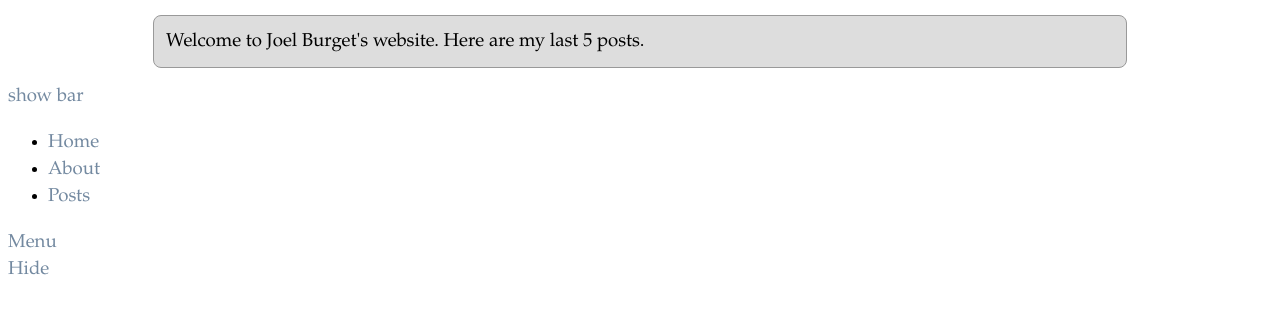
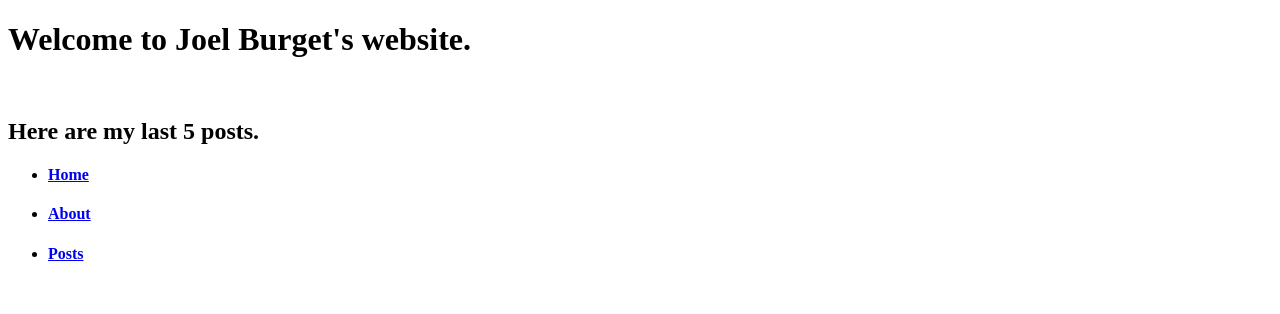
Before and after one commit to joelburget/formative, a Django app: template templates/homepage.html in a window 1280 px wide. Shown: the top 314 px of the page. Run offline with Django 3.2, Linux system fonts and the light colour scheme; the template is opened without the code that fills it, so the values that code supplies are empty; some libraries are stand-ins or nearby versions.

Commit message:
Awesome changes. Looks so much better now.

```diff
--- a/templates/base.html
+++ b/templates/base.html
@@ -2,86 +2,32 @@
 <html lang="en">
 <head>
 	<meta charset="utf-8">
+  <link rel="stylesheet" type="text/css" href="/media/css/base.css" />
 	<title>{% block title %}{{ title }}{% endblock %}</title>
 	<!--[if IE]>
 		<script src="http://html5shiv.googlecode.com/svn/trunk/html5.js"></script>
 	<![endif]-->
 	{% block header %}{% endblock %}
-	<link rel="stylesheet" type="text/css" media="screen, projection" href="/media/css/footerstyle.css"
 </head>
 <body>
+	<div id="all-but-nav">
   {% block content %}{{ content }}{% endblock %}
-	<div id="showbutton">
-		<span class="showbar"><a href="#">show bar</a></span>
 	</div>
-	<footer>
-		<div class="quickmenu">
+  <nav>
     <ul>
+      <h4>
       <li><a href="../">Home</a></li>
+      </h4>
+      <h4>
       <li><a href="../about/">About</a></li>
+      </h4>
+      <h4>
       <li><a href="../posts/">Posts</a></li>
+      </h4>
     </ul>
-		</div>
-		<div class="footerleft">
-		  <span class="menu_title">
-			<a class="menutitle" href="#">Menu</a>
-		  </span>
-		</div>
-
-		<div class="footerright">
-		  <span class="hidemenu">
-		  <a href="#">Hide</a>
-		  </span>
-		</div>
-	</footer>
+  </nav>
 <script type="text/javascript" src="http://ajax.googleapis.com/ajax/libs/jquery/1.4.2/jquery.min.js"></script>
 {% block script %}{% endblock %}
-<script>
-	(function($) {
-	//Following code is for the menu
-	$(".menu_title a").click(function(event) {
-        if ($(".quickmenu").css("display") == "none") {
-            $(".quickmenu").fadeIn("fast");
-        }
-        else {
-            $(".quickmenu").fadeOut("fast");
-        }
-        return false;
-    });
-    $(".quickmenu a").click(function() {
-    	$(this).parent().parent().parent().addClass("dontclose");
-    })
-    $(".quickmenu").click(function(){
-        if ($(this).hasClass("dontclose")){
-	    $(this).removeClass("dontclose");
-	}
-	else{
-	    return false;
-	}
-    })
-    $(document).click(function(event) {
-    	if ($(".quickmenu").css("display") == "block"){
-	    	$(".quickmenu").fadeOut("fast");
-	        $(".quickmenu").css({
-	            "display": "none"
-	        });
-	    }
-    });
-    //end of menu code
-
-    //start of hide code
-    $(".hidemenu a").click(function() {
-        $("footer").slideUp("fast");
-        $("#showbutton").fadeIn("slow");
-    });
-
-    $(".showbar a").click(function() {
-        $("footer").slideDown("fast");
-        $("#showbutton").fadeOut();
-    });
-    //end of hide code
-})(jQuery);
-</script>
 <script type="text/javascript">
 var gaJsHost = (("https:" == document.location.protocol) ? "https://ssl." : "http://www.");
 document.write(unescape("%3Cscript src='" + gaJsHost + "google-analytics.com/ga.js' type='text/javascript'%3E%3C/script%3E"));
--- a/templates/homepage.html
+++ b/templates/homepage.html
@@ -2,51 +2,20 @@
 
 {% block title %}Welcome!{% endblock %}
 {% block header %}
-<style>
-body{
-  font-family:Adobe Garamond, Baskerville, Garamond, Hoefler Text, Times New Roman, Times, serif;
-  font-size:14pt;
-  line-height:1.45em;
-}
-h3{
-  font-size:2.25em;
-  font-family:helvetica;
-  margin-top: 0.5em;
-  margin-bottom: 0em;
-}
-a{
-  text-decoration: none;
-  color: #7389A0;
-}
-.block{
-  width:75%;
-  background-color: #DDDDDD;
-  padding: 12px;
-  margin: 15px;
-  margin-left: auto;
-  margin-right: auto;
-  -moz-border-radius: 8px;
-  -webkit-border-radius: 8px;
-  -khtml-border-radius: 8px;
-  border: 1px solid #999;
-}
-.block:last-child {
-  margin-bottom: 50px;
-}
-</style>
 {% endblock %}
 
 {% block content %}
-<div class="block">
-Welcome to Joel Burget's website. Here are my last 5 posts.
-</div>
+<div class="content">
+  <h1>Welcome to Joel Burget's website.</h1>
+  <br />
+  <h2>Here are my last 5 posts.</h2>
 {% for object in latest_post_list %}
 {% if object.public or perm.posts.proofread %}
 <div class="block">
 <a href="{{ object.slug }}/"><h3>{{ object.title }}</h3></a>
-<br />
 {{ object.body|truncatewords_html:"50"|striptags }}
 </div>
 {% endif %}
 {% endfor %}
+</div>
 {% endblock %}
--- a/templates/posts/post_detail.html
+++ b/templates/posts/post_detail.html
@@ -16,6 +16,7 @@
 {% endblock %}
 
 {% block content %}
+{% comment %}
 {% if object.information %}
 <h1 id="title">{{ object.title }}</h1>
 <h6 id="published">Published: {{ object.published|date:"F jS" }}</h6>
@@ -24,6 +25,7 @@
 {% if object.guest_author %}
 <h6 id="guest_author">By {{ object.guest_author }}</h6>
 {% endif %}
+{% endcomment %}
 {% autoescape off %}
 {% if object.body_highlighted %}
     {{ object.body_highlighted }}
--- a/templates/posts/post_list.html
+++ b/templates/posts/post_list.html
@@ -7,7 +7,7 @@
 	{% for object in object_list %}
 	{% if object.public or perms.posts.proofread %}
 	<li>
-		<a href="/{{ object.slug }}"><h2>{{ object.title }}</h2></a>
+		<a href="/{{ object.slug }}">{{ object.title }}</a>
 		<span>Published: {{ object.published|date:"F jS, Y" }}</span>
 		<span>Last Edited: {{ object.last_edited|date:"F jS, Y" }}</span>
 	</li>
```
Lines whose indentation alone changed are shown as unchanged.
